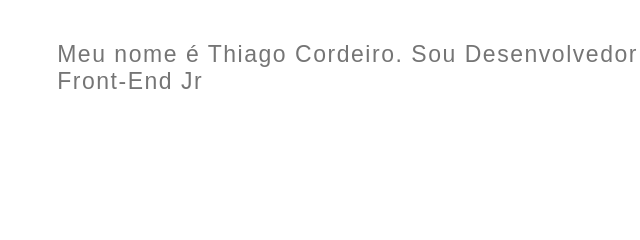
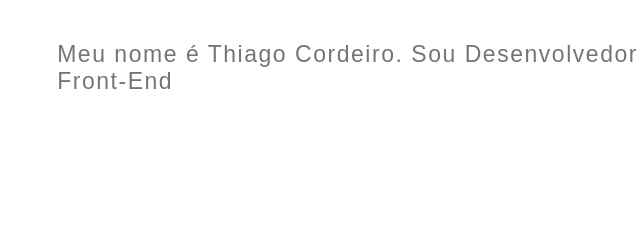
Before and after one commit to thiagocef/portfolio-thiagocef, a plain HTML site: page index.html in a window 1280 px wide. Shown: the part 402-642 px from the top of the page, 106-746 px from the left. Drawn offline with Linux system fonts and the light colour scheme; a web font is replaced by a local one.

Commit message:
atualizãcao da apresentacao

```diff
--- a/index.html
+++ b/index.html
@@ -86,7 +86,7 @@
                 <article class="about">
                     <h1 class="title all-title">Olá, pessoal!</h1>
 
-                    <p>Meu nome é Thiago Cordeiro. Sou Desenvolvedor Front-End Jr </p>
+                    <p>Meu nome é Thiago Cordeiro. Sou Desenvolvedor Front-End</p>
                 </article>
 
                 <article class="img-profile">
```
